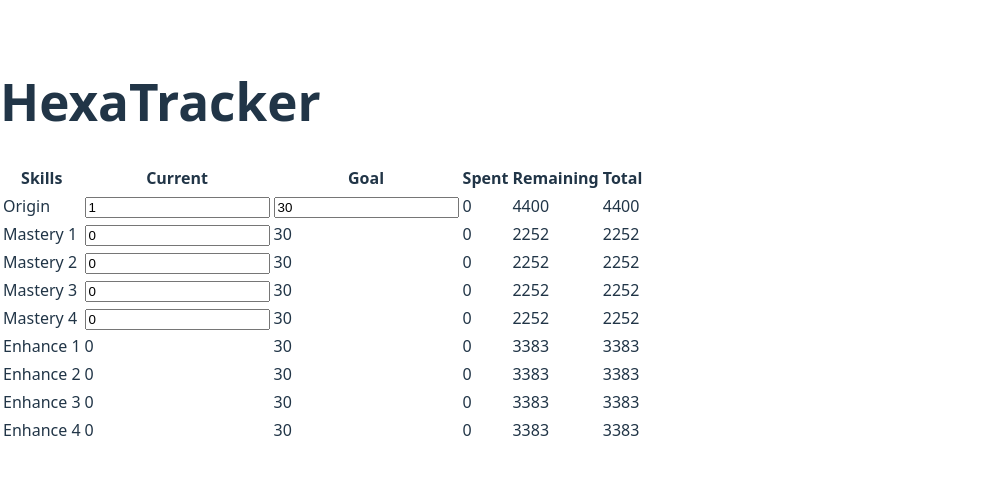
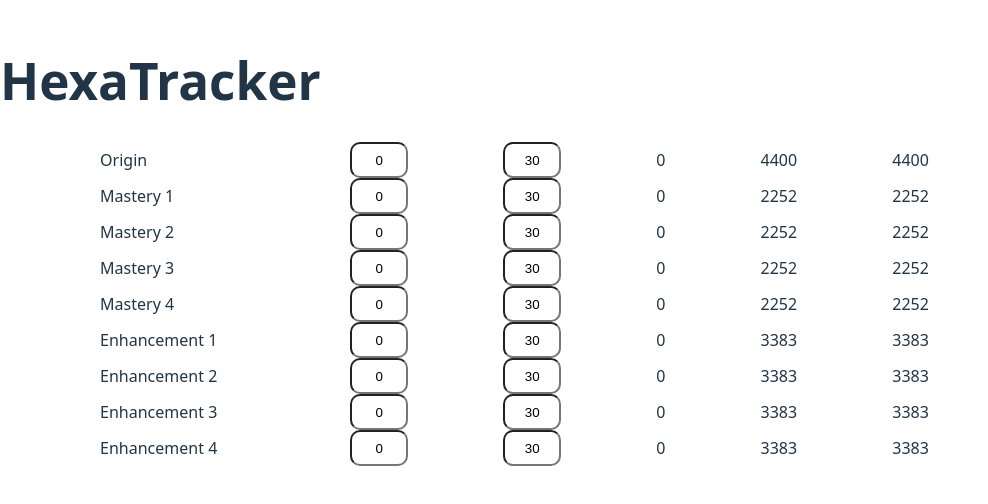
Before and after one commit to DPHAM2020/Maplestory-Companion-App, a React (Vite) app in the folder frontend/: page / in a window 1280 px wide. Shown: the part 158-662 px from the top of the page, without its empty margins (0-988 px from the left). Built offline with nearby package versions, Linux system fonts and the light colour scheme.

Commit message:
finished transitioning to HexaNode components, basic HexaTracker page done

```diff
--- /dev/null
+++ b/frontend/src/components/HexaNode.css
@@ -0,0 +1,24 @@
+input {
+  width: 50px;
+  height: 30px;
+  text-align: center;
+  border-radius: 10px;
+}
+.component-container {
+  width: 100%;
+  /* background-color: brown; */
+  display: flex;
+  flex-direction: row;
+  justify-content: space-evenly;
+  align-items: center;
+}
+
+.skill-name {
+  /* background-color: blue; */
+  width: 150px;
+  padding: 5px;
+}
+
+.curr-level {
+  /* background-color: green; */
+}
--- a/frontend/src/components/HexaNode.tsx
+++ b/frontend/src/components/HexaNode.tsx
@@ -1,31 +1,76 @@
-function HexaNode(props: any) {
+import { useState } from "react";
+import "./HexaNode.css";
+
+type HexaNodeProps = {
+  name: string;
+  erdaCosts: readonly any[];
+  totalErda: readonly any[];
+};
+
+const HexaNode: React.FC<HexaNodeProps> = ({ name, erdaCosts, totalErda }) => {
+  const parseNumber = (value: string) => {
+    if (value === "" || value === "-") {
+      return 0;
+    }
+    if (!/^\d*$/.test(value)) {
+      return 0;
+    }
+    if (value.length > 1 && value.startsWith("0")) {
+      value = String(Number(value));
+    }
+    let parsedNum = Number(value);
+    if (isNaN(parsedNum)) {
+      return 0;
+    }
+    if (parsedNum > 30) {
+      parsedNum = 30;
+    }
+    if (parsedNum < 0) {
+      parsedNum = 0;
+    }
+    return parsedNum;
+  };
+  const [currLevel, setCurr] = useState(0);
+  const handleCurrChange = (value: string) => {
+    let parsedNum = parseNumber(value);
+    setCurr(parsedNum);
+  };
+
+  const [goalLevel, setGoal] = useState(30);
+  const handleGoalChange = (value: string) => {
+    let parsedNum = parseNumber(value);
+    setGoal(parsedNum);
+  };
+
+  const spent = erdaCosts[currLevel][1];
+  const remaining = totalErda[1] - spent;
+
   return (
     <>
-      <div>
-        <div>
-          <p>{props.name}</p>
+      <div className="component-container">
+        <div className="skill-name">{name}</div>
+        <div className="curr-level">
+          <input
+            type="text"
+            value={currLevel}
+            placeholder="0"
+            onChange={(e) => handleCurrChange(e.target.value)}
+          />
         </div>
-        <div>
-          <input type="text" placeholder="0" />
+        <div className="goal-level">
+          <input
+            type="text"
+            value={goalLevel}
+            placeholder="30"
+            onChange={(e) => handleGoalChange(e.target.value)}
+          />
         </div>
-        <div>
-          <input type="text" placeholder="30" />
-        </div>
-        <div>
-          {/* spent */}
-          <p>0</p>
-        </div>
-        <div>
-          {/* remaining */}
-          <p>0</p>
-        </div>
-        <div>
-          {/* total */}
-          <p>0</p>
-        </div>
+        <div className="spent">{spent}</div>
+        <div className="remaining">{remaining}</div>
+        <div className="total">{totalErda[1]}</div>
       </div>
     </>
   );
-}
+};
 
 export default HexaNode;
--- /dev/null
+++ b/frontend/src/pages/HexaTracker.css
@@ -0,0 +1,7 @@
+.card-container {
+  width: 80vw;
+  display: flex;
+  flex-direction: column;
+  /* background-color: aqua; */
+  align-items: center;
+}
--- a/frontend/src/pages/HexaTracker.tsx
+++ b/frontend/src/pages/HexaTracker.tsx
@@ -4,215 +4,64 @@ import {
   masteryRunningTotal,
   enhancementRunningTotal,
 } from "../assets/ErdaData";
+import HexaNode from "../components/HexaNode";
+import "./HexaTracker.css";
 
 function HexaTracker() {
-  const skillTotal = [145, 4400];
-  const masteryTotal = [83, 2252];
-  const enhancementTotal = [123, 3383];
-
-  const [originLevel, setOriginLevel] = useState(1);
-  const [originGoal, setOriginGoal] = useState(30);
-  const originFragsSpent: number = skillRunningTotal[originLevel][1];
-  const originTotalFrags: number = skillRunningTotal[originGoal][1];
-  const initialOrigin = {
-    name: "Origin",
-    current: originLevel,
-    goal: originGoal,
-    spent: originFragsSpent,
-    remaining: originTotalFrags - originFragsSpent,
-    total: skillTotal[1],
-  };
-  const handleOriginLevel = (value: string) => {
-    let parsedNum: number = parseInt(value);
-    if (0 <= parsedNum && parsedNum <= 30) {
-      setOriginLevel(parsedNum);
-    }
-  };
-  const handleOriginGoal = (value: string) => {
-    let parsedNum: number = parseInt(value);
-    if (0 <= parsedNum && parsedNum <= 30) {
-      setOriginGoal(parsedNum);
-    }
-  };
-
-  const masteryLevel: number = 0;
-  const masteryGoal: number = 30;
-  const masteryFragsSpent: number = masteryRunningTotal[masteryLevel][1];
-  const masteryTotalFrags: number = masteryRunningTotal[masteryGoal][1];
-  const initialMasteries = [
-    {
-      id: 1,
-      name: "Mastery 1",
-      current: masteryLevel,
-      goal: 30,
-      spent: masteryFragsSpent,
-      remaining: masteryTotalFrags - masteryFragsSpent,
-      total: masteryTotal[1],
-    },
-    {
-      id: 2,
-      name: "Mastery 2",
-      current: masteryLevel,
-      goal: 30,
-      spent: masteryFragsSpent,
-      remaining: masteryTotalFrags - masteryFragsSpent,
-      total: masteryTotal[1],
-    },
-    {
-      id: 3,
-      name: "Mastery 3",
-      current: masteryLevel,
-      goal: 30,
-      spent: masteryFragsSpent,
-      remaining: masteryTotalFrags - masteryFragsSpent,
-      total: masteryTotal[1],
-    },
-    {
-      id: 4,
-      name: "Mastery 4",
-      current: masteryLevel,
-      goal: 30,
-      spent: masteryFragsSpent,
-      remaining: masteryTotalFrags - masteryFragsSpent,
-      total: masteryTotal[1],
-    },
-  ];
-  const [masteryData, setMasteryData] = useState(initialMasteries);
-  //   const handleMasteryChange = (id: number, field: any, value: string) => {
-  //     setMasteryData()
-  //   }
-  const handleMasteryChange = (id: number, field: any, value: string) => {
-    let parsedNum: number = parseInt(value);
-    if (0 <= parsedNum && parsedNum <= 30) {
-      setMasteryData((prevData: any[]) =>
-        prevData.map((data) =>
-          data.id === id ? { ...data, [field]: parsedNum || 0 } : data
-        )
-      );
-    }
-  };
-
-  const initialEnhance = [
-    {
-      id: 1,
-      name: "Enhance 1",
-      current: 0,
-      goal: 30,
-      spent: enhancementRunningTotal[0][1],
-      remaining: enhancementTotal[1] - enhancementRunningTotal[0][1],
-      total: enhancementTotal[1],
-    },
-    {
-      id: 2,
-      name: "Enhance 2",
-      current: 0,
-      goal: 30,
-      spent: enhancementRunningTotal[0][1],
-      remaining: enhancementTotal[1] - enhancementRunningTotal[0][1],
-      total: enhancementTotal[1],
-    },
-    {
-      id: 3,
-      name: "Enhance 3",
-      current: 0,
-      goal: 30,
-      spent: enhancementRunningTotal[0][1],
-      remaining: enhancementTotal[1] - enhancementRunningTotal[0][1],
-      total: enhancementTotal[1],
-    },
-    {
-      id: 4,
-      name: "Enhance 4",
-      current: 0,
-      goal: 30,
-      spent: enhancementRunningTotal[0][1],
-      remaining: enhancementTotal[1] - enhancementRunningTotal[0][1],
-      total: enhancementTotal[1],
-    },
-  ];
-
-  //   const [data, setData] = useState(initialData);
-  //   const handleCellChange = (id: number, field: any, value: string) => {
-  //     setData((prevData: any[]) =>
-  //       prevData.map((data) =>
-  //         data.id === id ? { ...data, [field]: parseInt(value) || 0 } : data
-  //       )
-  //     );
-  //   };
+  const skillTotal: readonly any[] = [145, 4400];
+  const masteryTotal: readonly any[] = [83, 2252];
+  const enhancementTotal: readonly any[] = [123, 3383];
 
   return (
     <>
       <h1>HexaTracker</h1>
-      <table>
-        <thead>
-          <tr>
-            <th>Skills</th>
-            <th>Current</th>
-            <th>Goal</th>
-            <th>Spent</th>
-            <th>Remaining</th>
-            <th>Total</th>
-          </tr>
-        </thead>
-        <tbody>
-          <tr>
-            <td>{initialOrigin.name}</td>
-            <td>
-              {/* {initialOrigin.current} */}
-              <input
-                type="text"
-                value={originLevel}
-                placeholder="0"
-                onChange={(e) => handleOriginLevel(e.target.value)}
-              />
-            </td>
-            <td>
-              {/* {initialOrigin.goal} */}
-              <input
-                type="text"
-                value={originGoal}
-                placeholder="0"
-                onChange={(e) => handleOriginGoal(e.target.value)}
-              />
-            </td>
-            <td>{initialOrigin.spent}</td>
-            <td>{initialOrigin.remaining}</td>
-            <td>{initialOrigin.total}</td>
-          </tr>
-          {/* Masteries */}
-          {masteryData.map((mastery) => (
-            <tr key={mastery.id}>
-              <td>{mastery.name}</td>
-              <td>
-                {/* {mastery.current} */}
-                <input
-                  type="text"
-                  value={mastery.current}
-                  defaultValue={0}
-                  onChange={(e) =>
-                    handleMasteryChange(mastery.id, "current", e.target.value)
-                  }
-                />
-              </td>
-              <td>{mastery.goal}</td>
-              <td>{mastery.spent}</td>
-              <td>{mastery.remaining}</td>
-              <td>{mastery.total}</td>
-            </tr>
-          ))}
-          {/* Enhances */}
-          {initialEnhance.map((enhance) => (
-            <tr key={enhance.id}>
-              <td>{enhance.name}</td>
-              <td>{enhance.current}</td>
-              <td>{enhance.goal}</td>
-              <td>{enhance.spent}</td>
-              <td>{enhance.remaining}</td>
-              <td>{enhance.total}</td>
-            </tr>
-          ))}
-        </tbody>
-      </table>
+      <div className="card-container">
+        <HexaNode
+          name="Origin"
+          erdaCosts={skillRunningTotal}
+          totalErda={skillTotal}
+        />
+        <HexaNode
+          name="Mastery 1"
+          erdaCosts={masteryRunningTotal}
+          totalErda={masteryTotal}
+        />
+        <HexaNode
+          name="Mastery 2"
+          erdaCosts={masteryRunningTotal}
+          totalErda={masteryTotal}
+        />
+        <HexaNode
+          name="Mastery 3"
+          erdaCosts={masteryRunningTotal}
+          totalErda={masteryTotal}
+        />
+        <HexaNode
+          name="Mastery 4"
+          erdaCosts={masteryRunningTotal}
+          totalErda={masteryTotal}
+        />
+        <HexaNode
+          name="Enhancement 1"
+          erdaCosts={enhancementRunningTotal}
+          totalErda={enhancementTotal}
+        />
+        <HexaNode
+          name="Enhancement 2"
+          erdaCosts={enhancementRunningTotal}
+          totalErda={enhancementTotal}
+        />
+        <HexaNode
+          name="Enhancement 3"
+          erdaCosts={enhancementRunningTotal}
+          totalErda={enhancementTotal}
+        />
+        <HexaNode
+          name="Enhancement 4"
+          erdaCosts={enhancementRunningTotal}
+          totalErda={enhancementTotal}
+        />
+      </div>
     </>
   );
 }
```
